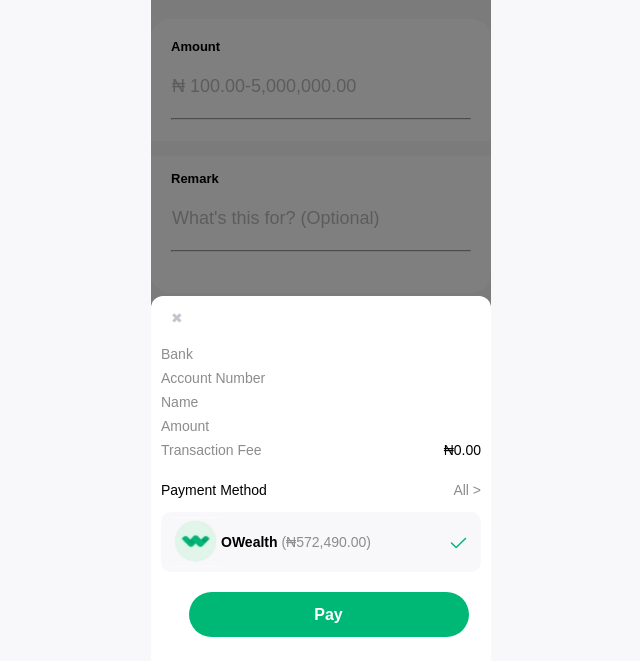
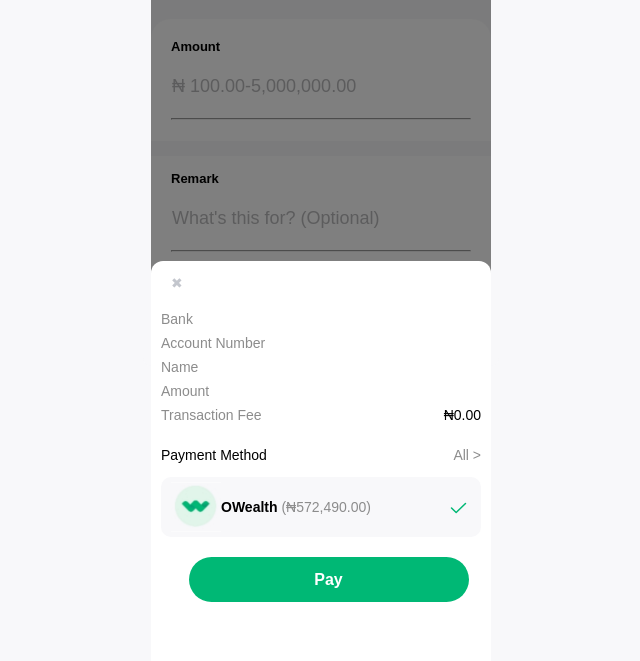
Before and after one commit to Official-Google/Bank, a plain HTML site: page Display.html in a window 1280 px wide. Both pictures are taken after a click on the button "Confirm". Shown: the part 139-800 px from the top of the page, without its empty margins (319-959 px from the left). Drawn offline with Linux system fonts and the light colour scheme.

Commit message:
Update Display.html

```diff
--- a/Display.html
+++ b/Display.html
@@ -46,7 +46,7 @@ body {
    font-size: 14px;
    bottom: 0;
    width: 320px;
-   height: 365px;
+   height: 400px;
    padding-left: 10px;
    padding-right: 10px;
    border-top-left-radius: 12px;
```
